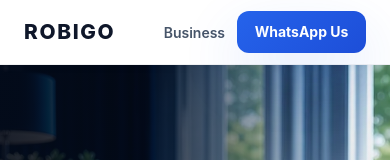
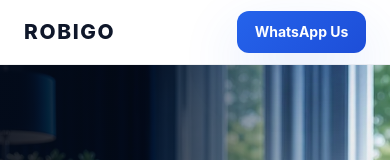
Before and after one commit to Robigo1977/ROBIGO-V5, a React (Vite) app: page / in a window 390 px wide. Shown: the top 160 px of the page. Built offline with nearby package versions, Linux system fonts and the light colour scheme.

Commit message:
Fix homeowner homepage images and navigation

```diff
--- a/src/components/layout/Navbar/Navbar.css
+++ b/src/components/layout/Navbar/Navbar.css
@@ -123,10 +123,6 @@
   }
 
   .navbar-nav {
-    margin-left: auto;
-  }
-
-  .navbar-nav a:not(.navbar-business-link) {
     display: none;
   }
 }
@@ -141,11 +137,4 @@
     font-size: 1.3rem;
   }
 
-  .navbar-nav {
-    gap: 0;
-  }
-
-  .navbar-business-link {
-    font-size: 0.78rem;
-  }
 }
--- a/src/components/layout/Navbar/Navbar.tsx
+++ b/src/components/layout/Navbar/Navbar.tsx
@@ -23,9 +23,6 @@ export default function Navbar() {
           >
             <a href="/#services">Services</a>
             <a href="/#services">Prices</a>
-            <a className="navbar-business-link" href="/business">
-              Business
-            </a>
             <a href="/more-about-robigo#reviews">Reviews</a>
             <a href="/#contact">Contact</a>
           </nav>
--- a/src/components/sections/Hero/HeroContent.tsx
+++ b/src/components/sections/Hero/HeroContent.tsx
@@ -13,7 +13,7 @@ export default function HeroContent() {
     <motion.div
       className={styles.content}
       variants={fadeUp}
-      initial="hidden"
+      initial={false}
       whileInView="show"
       viewport={viewport}
     >
--- a/src/components/sections/Services/ServiceCard.tsx
+++ b/src/components/sections/Services/ServiceCard.tsx
@@ -92,11 +92,11 @@ Thank you.`);
 
           className={styles.image}
 
-          loading="lazy"
+          loading="eager"
 
           decoding="async"
 
-          fetchPriority="low"
+          fetchPriority="auto"
 
         />
 
```
